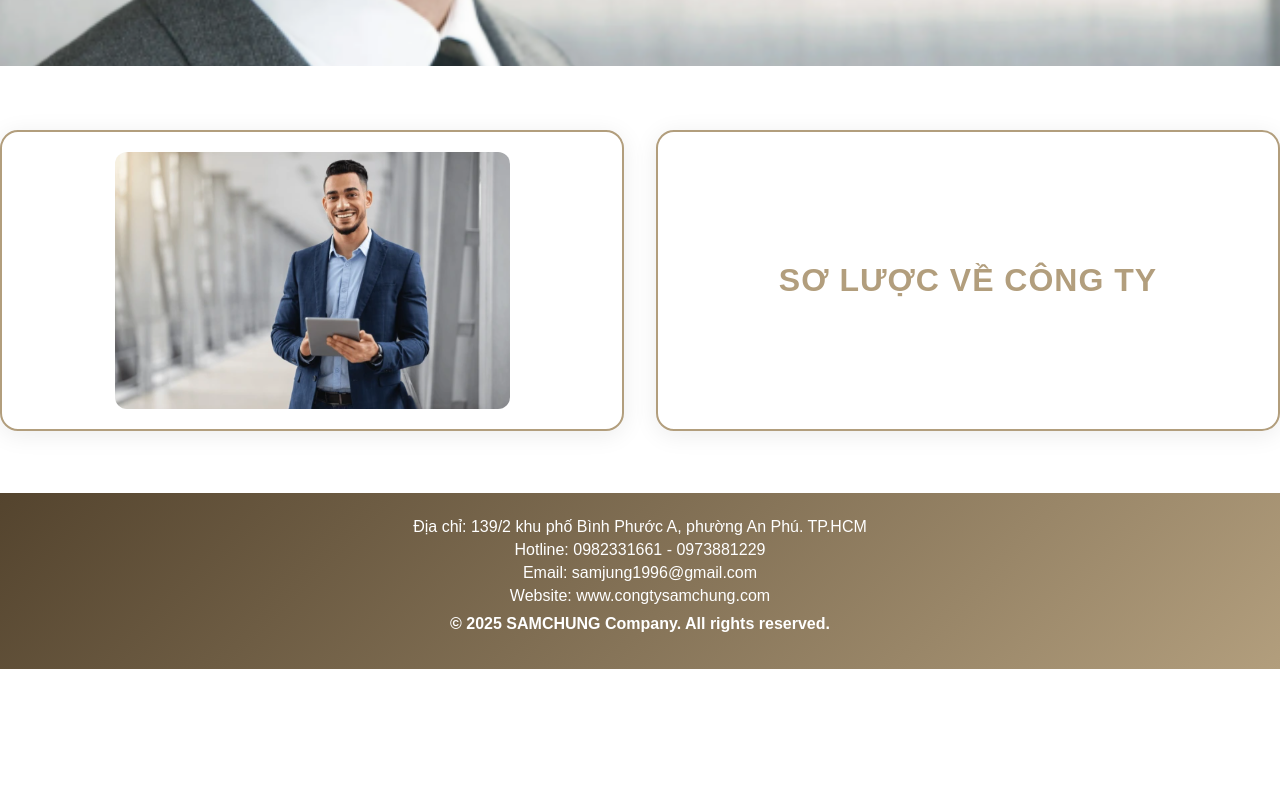
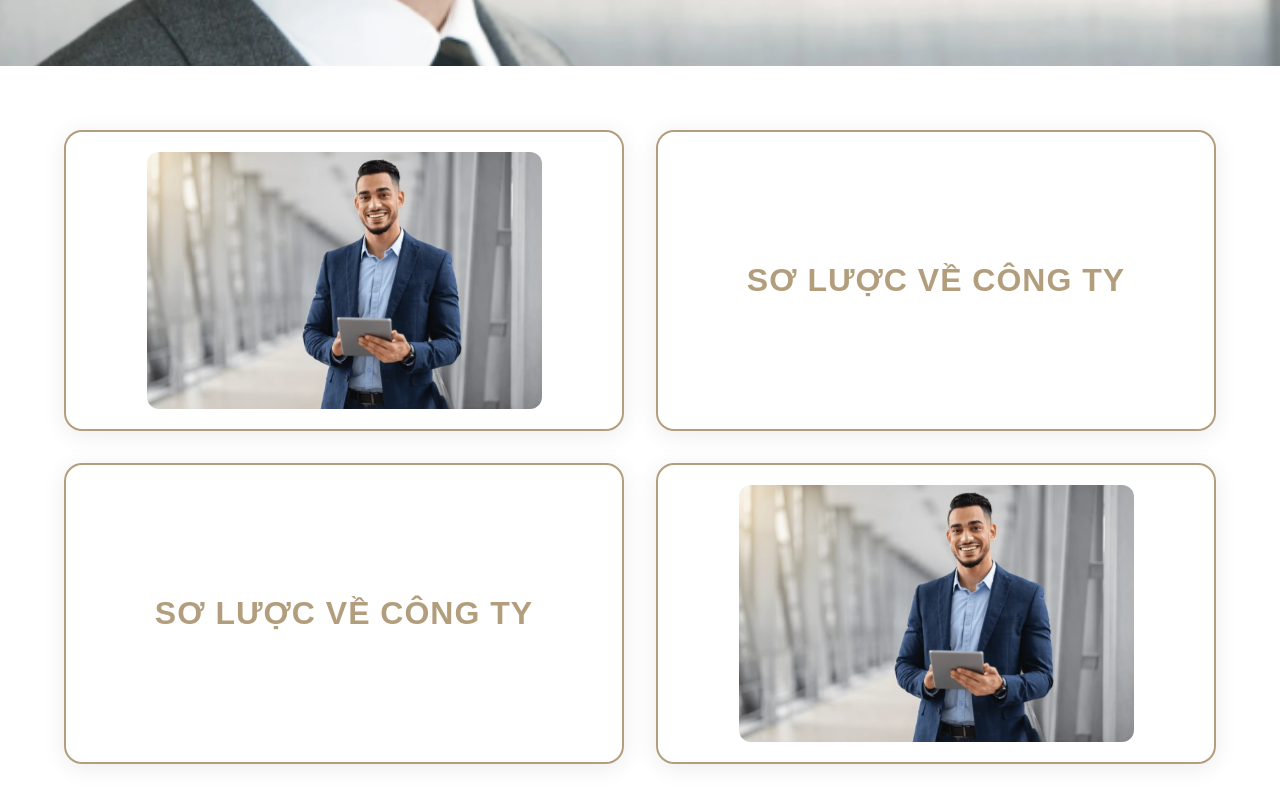
Before and after one commit to VuVTuan/SamchungCompany, a React (Vite) app in the folder SamchungCompany/: page / in a window 1280 px wide. Shown: the part 620-1420 px from the top of the page. Before the commit the page ends 1289 px from the top, so only its background shows below. Built offline with nearby package versions, Linux system fonts and the light colour scheme; a web font is replaced by a local one.

Commit message:
ALMOST FINISH THE HOME PAGE

```diff
--- a/SamchungCompany/src/Main/Home/BrieflyIntroduce.jsx
+++ b/SamchungCompany/src/Main/Home/BrieflyIntroduce.jsx
@@ -4,14 +4,29 @@ import CompanyLogo from "../../assets/FirstDashboardIMG.png"; // Example image
 function BrieflyIntroduce() {
   return (
     <section className="intro-layout">
+      {/* First row */}
+      <div className="intro-row">
         <div className="intro-image-box">
-            <img src={CompanyLogo} alt="Company Logo" />
+          <img src={CompanyLogo} alt="Company Logo" />
+        </div>
+        <div className="briefly-introduce">
+          <h2>SƠ LƯỢC VỀ CÔNG TY</h2>
+          <p style={{ whiteSpace: "pre-line" }}>{text}</p>
+        </div>
+      </div>
+
+      {/* Second row */}
+      <div className="intro-row">
+        <div className="briefly-introduce">
+          <h2>SƠ LƯỢC VỀ CÔNG TY</h2>
+          <p style={{ whiteSpace: "pre-line" }}>{text}</p>
         </div>
 
-        <div className="briefly-introduce">
-            <h2>SƠ LƯỢC VỀ CÔNG TY</h2>
-            <p style={{ whiteSpace: "pre-line" }}>{text}</p>
+        <div className="intro-image-box">
+          <img src={CompanyLogo} alt="Company Logo" />
         </div>
+      </div>
+      {/* Add more .intro-row as needed */}
     </section>
 
   );
--- a/SamchungCompany/src/Main/MainStyle.css
+++ b/SamchungCompany/src/Main/MainStyle.css
@@ -14,6 +14,7 @@ html, body {
   flex-direction: column;
 }
 
+/* Header CSS */
 
 .img-overlay {
   background: rgba(255, 255, 255, 0.2);
@@ -40,9 +41,8 @@ html, body {
 
 }
 
+/* Introduction CSS */
 .briefly-introduce {
-  max-width: 700px;
-  margin: 40px 25px 40px auto;
   padding: 20px 24px;
   background: rgba(255,255,255,0.95);
   border-radius: 18px;
@@ -50,6 +50,9 @@ html, body {
   box-shadow: 0 4px 24px rgba(0,0,0,0.08);
   font-size: 1.15rem;
   color: #222;
+  display: flex;
+  flex-direction: column;
+  justify-content: center;
 }
 
 .briefly-introduce h2 {
@@ -70,19 +73,21 @@ html, body {
 
 .intro-layout {
   display: flex;
-  align-items: stretch;
-  justify-content: center;
+  flex-direction: column;
   gap: 2rem;
-  margin-top: 4rem;
-  margin-bottom: 2rem;
-  flex-wrap: wrap; /* Allow boxes to stack on small screens */
+  margin: 4rem 5vw 2rem 5vw; /* use vw for better scaling */
+}
+
+.intro-row {
+  display: flex;
+  align-items: stretch; /* Ensures both boxes have equal height */
+  gap: 2rem;
+  width: 100%;
 }
 
 .intro-image-box,
 .briefly-introduce {
-  flex: 1 1 350px; /* Grow, shrink, minimum width */
-  min-width: 300px;
-  max-width: 700px;
+  flex: 1 1 0;
   width: 100%;
   background: rgba(255,255,255,0.95);
   border-radius: 18px;
@@ -97,13 +102,26 @@ html, body {
 
 .intro-image-box {
   align-items: center;
-  height: auto; /* Remove fixed height */
 }
 
 .intro-image-box img {
   max-width: 80%;
-  max-height: 400px;
+  max-height: 350px;
   object-fit: contain;
   border-radius: 12px;
   margin: auto;
 }
+
+/* Responsive: stack columns on small screens */
+@media (max-width: 900px) {
+  .intro-row {
+    flex-direction: column;
+    align-items: center;
+  }
+  .intro-image-box,
+  .briefly-introduce {
+    width: 100%;
+    min-width: 0;
+    max-width: 700px;
+  }
+}
```
